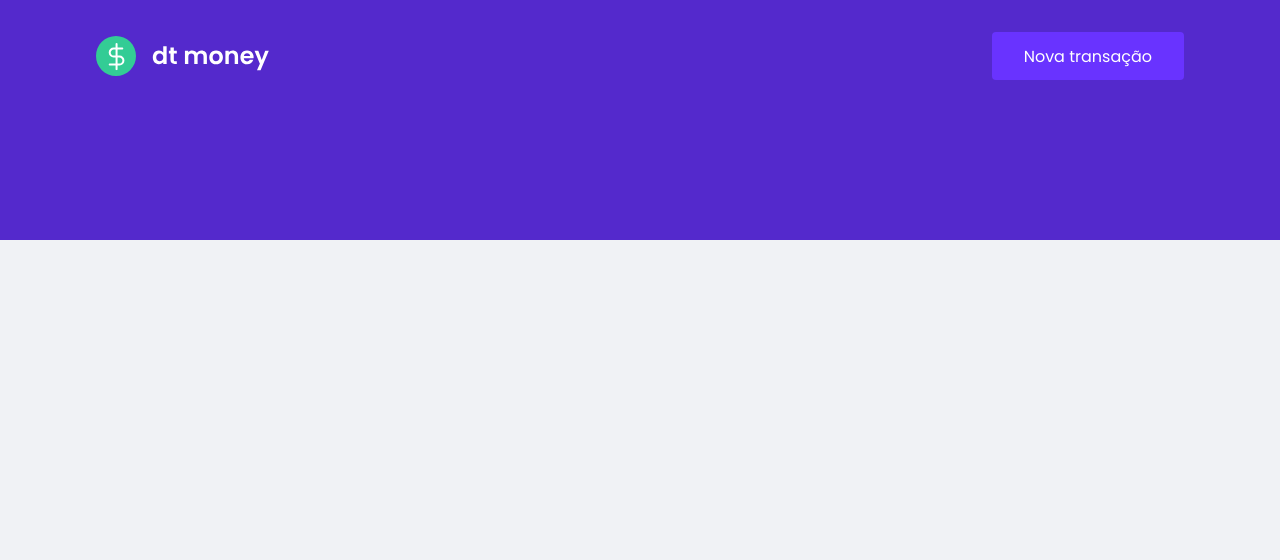
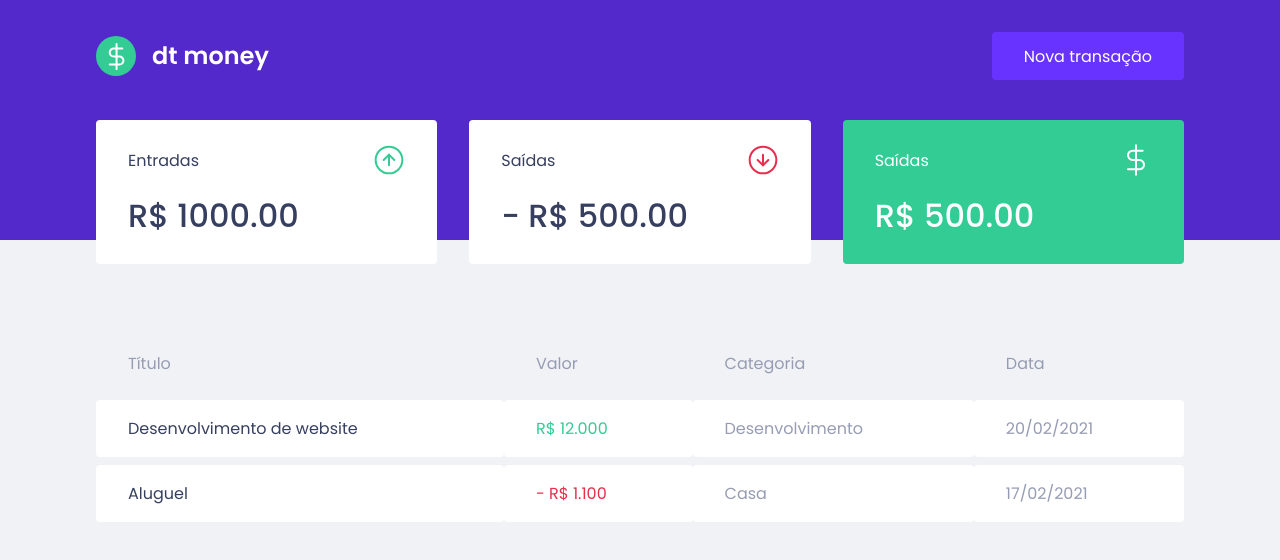
Before and after one commit to jessejonass/dtmoney, a React (Create React App) app: page / in a window 1280 px wide. Shown: the top 560 px of the page. Built offline with nearby package versions, Linux system fonts and the light colour scheme.

Commit message:
feat: dashboard

```diff
--- a/public/index.html
+++ b/public/index.html
@@ -8,7 +8,7 @@
 
     <link rel="shortcut icon" href="favicon.png" type="image/png">
 
-    <link href="https://fonts.googleapis.com/css2?family=Poppins:wght@400;600&display=swap" rel="stylesheet">
+    <link href="https://fonts.googleapis.com/css2?family=Poppins:wght@400;500;600&display=swap" rel="stylesheet">
 
     <title>dtmoney</title>
   </head>
--- a/src/App.tsx
+++ b/src/App.tsx
@@ -1,3 +1,4 @@
+import { Dashboard } from "./components/Dashboard";
 import { Header } from "./components/Header";
 import { GlobalStyle } from "./styles/global";
 
@@ -5,6 +6,7 @@
   return (
     <>
       <Header />
+      <Dashboard />
       <GlobalStyle />
     </>
   );
--- /dev/null
+++ b/src/components/Dashboard/index.tsx
@@ -0,0 +1,12 @@
+import { Summary } from '../Summary';
+import { TransactionsTable } from '../TransactionsTable';
+import { Container } from './styles';
+
+export function Dashboard() {
+  return (
+    <Container>
+      <Summary />
+      <TransactionsTable />
+    </Container>
+  )
+}
--- /dev/null
+++ b/src/components/Dashboard/styles.ts
@@ -0,0 +1,7 @@
+import styled from 'styled-components';
+
+export const Container = styled.main`
+  max-width: 1120px;
+  margin: 0 auto;
+  padding: 2.5rem 1rem;
+`;
--- /dev/null
+++ b/src/components/Summary/index.tsx
@@ -0,0 +1,38 @@
+import { Container } from "./styles";
+
+import incomeImage from '../../assets/income.svg';
+import outcomeImage from '../../assets/outcome.svg';
+import totalImage from '../../assets/total.svg';
+
+export function Summary() {
+  return (
+    <Container>
+      <div>
+        <header>
+          <p>Entradas</p>
+          <img src={incomeImage} alt="Entradas"/>
+        </header>
+
+        <strong>R$ 1000.00</strong>
+      </div>
+
+      <div>
+        <header>
+          <p>Saídas</p>
+          <img src={outcomeImage} alt="Entradas"/>
+        </header>
+
+        <strong>- R$ 500.00</strong>
+      </div>
+
+      <div className="highlight-background">
+        <header>
+          <p>Saídas</p>
+          <img src={totalImage} alt="Entradas"/>
+        </header>
+
+        <strong>R$ 500.00</strong>
+      </div>
+    </Container>
+  )
+}
--- /dev/null
+++ b/src/components/Summary/styles.ts
@@ -0,0 +1,34 @@
+import styled from 'styled-components';
+
+export const Container = styled.div`
+  display: grid;
+  grid-template-columns: repeat(3, 1fr);
+  gap: 2rem;
+  margin-top: -10rem;
+
+  div {
+    background: var(--shape);
+    padding: 1.5rem 2rem;
+    border-radius: 0.25rem;
+    color: var(--text-title);
+
+    header {
+      display: flex;
+      align-items: center;
+      justify-content: space-between;
+    }
+
+    strong {
+      display: block;
+      margin-top: 1rem;
+      font-size: 2rem;
+      font-weight: 500;
+      line-height: 3rem;
+    }
+
+    &.highlight-background {
+      background: var(--green);
+      color: #fff;
+    }
+  }
+`;
--- /dev/null
+++ b/src/components/TransactionsTable/index.tsx
@@ -0,0 +1,34 @@
+import { Container } from './styles';
+
+export function TransactionsTable() {
+  return (
+    <Container>
+      <table>
+        <thead>
+          <tr>
+            <th>Título</th>
+            <th>Valor</th>
+            <th>Categoria</th>
+            <th>Data</th>
+          </tr>
+        </thead>
+
+        <tbody>
+          <tr>
+            <td>Desenvolvimento de website</td>
+            <td className="deposit">R$ 12.000</td>
+            <td>Desenvolvimento</td>
+            <td>20/02/2021</td>
+          </tr>
+
+          <tr>
+            <td>Aluguel</td>
+            <td className="withdrow">- R$ 1.100</td>
+            <td>Casa</td>
+            <td>17/02/2021</td>
+          </tr>
+        </tbody>
+      </table>
+    </Container>
+  )
+}
--- /dev/null
+++ b/src/components/TransactionsTable/styles.ts
@@ -0,0 +1,38 @@
+import styled from 'styled-components';
+
+export const Container = styled.div`
+  margin-top: 4rem;
+
+  table {
+    width: 100%;
+    border-spacing: 0 0.5rem; // padding fora / margin
+
+    th {
+      color: var(--text-body);
+      font-weight: 400;
+      padding: 1rem 2rem;
+      text-align: left;
+      line-height: 1.5rem;
+    }
+
+    td {
+      padding: 1rem 2rem;
+      border: 0;
+      background: var(--shape);
+      color: var(--text-body);
+      border-radius: 0.25rem;
+
+      &:first-child {
+        color: var(--text-title);
+      }
+
+      &.deposit {
+        color: var(--green);
+      }
+
+      &.withdrow {
+        color: var(--red);
+      }
+    }
+  }
+`;
```
